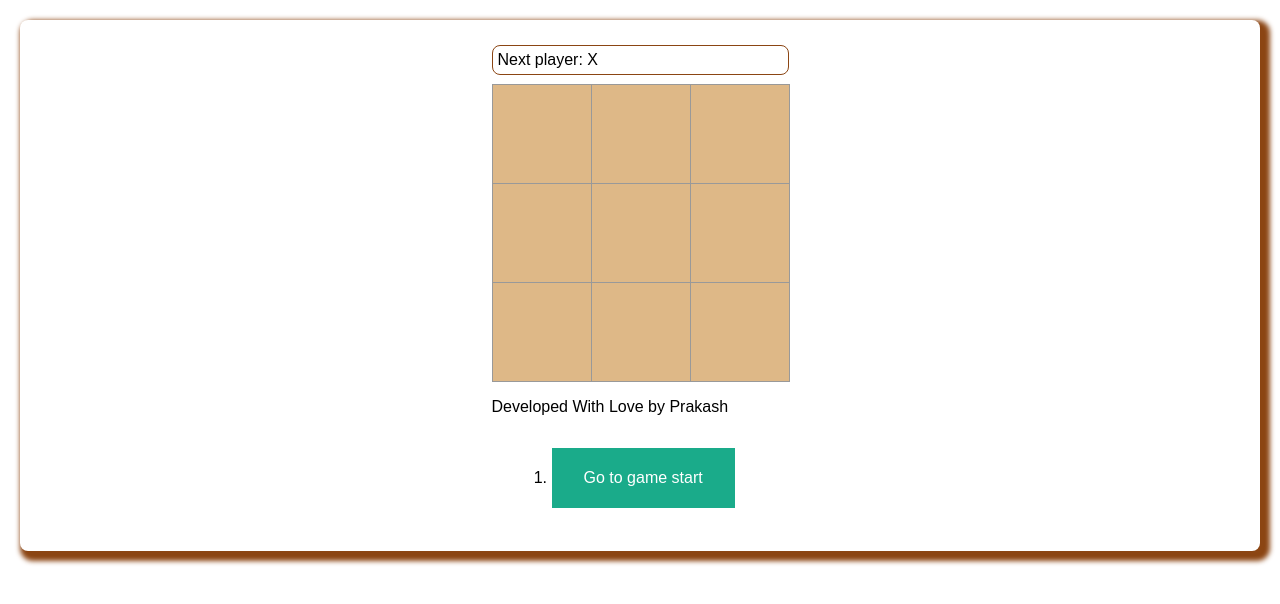
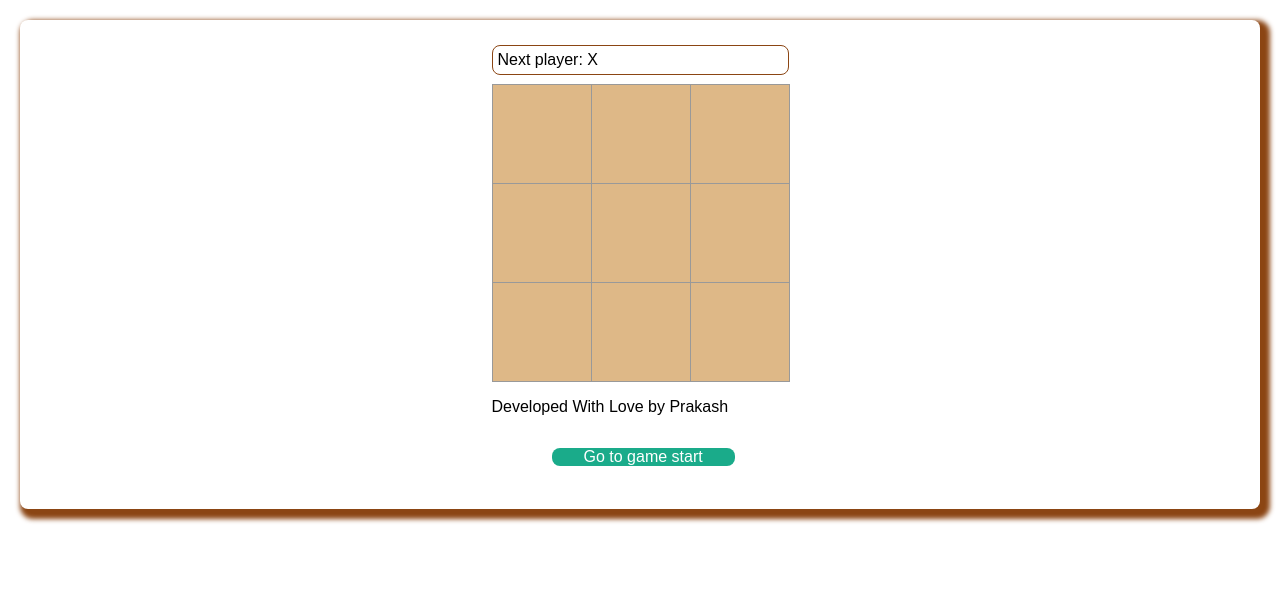
Before and after one commit to Prakash-Ravichandran/Tic_Tac_Toe, a React (Create React App) app: page / in a window 1280 px wide. Shown: the top 604 px of the page. Built offline with nearby package versions, Linux system fonts and the light colour scheme.

Commit message:
feat: added css border radius, list style type none

```diff
--- a/src/App.css
+++ b/src/App.css
@@ -146,19 +146,23 @@ body {
   border-radius: 8px;
 }
 
+li {
+  list-style-type: none;
+}
+
 /* button styles */
 button.jump {
   background: #1aab8a;
   color: #fff;
   border: none;
   position: relative;
-  height: 60px;
   font-size: 1em;
   padding: 0 2em;
   cursor: pointer;
   transition: 800ms ease all;
   outline: none;
   margin-bottom: 2px;
+  border-radius: 8px;
 }
 button.jump:hover {
   background: #fff;
```
